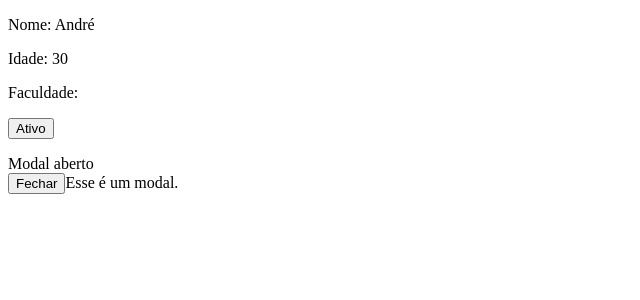
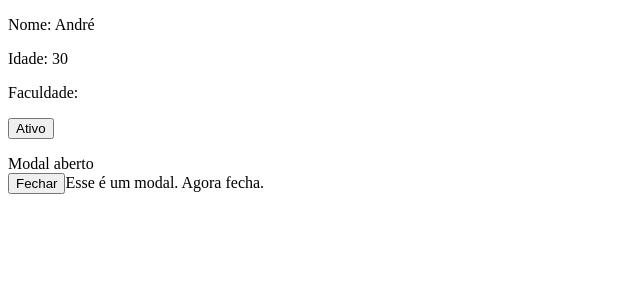
Before and after one commit to DevRobsonAlmeida/ReactJS, a React (Create React App) app: page / in a window 1280 px wide. Both pictures are taken after a click on the button "Abrir". Shown: the top 300 px of the page, without its empty margins (0-640 px from the left). Built offline with nearby package versions, Linux system fonts and the light colour scheme.

Commit message:
useStatus completo 1

```diff
--- a/src/Modal.js
+++ b/src/Modal.js
@@ -5,7 +5,7 @@ const Modal = ({ modal, setModal }) => {
     return (
       <div>
         <button onClick={() => setModal(false)}>Fechar</button>
-        Esse é um modal.
+        Esse é um modal. Agora fecha.
       </div>
     );
   return null;
```
